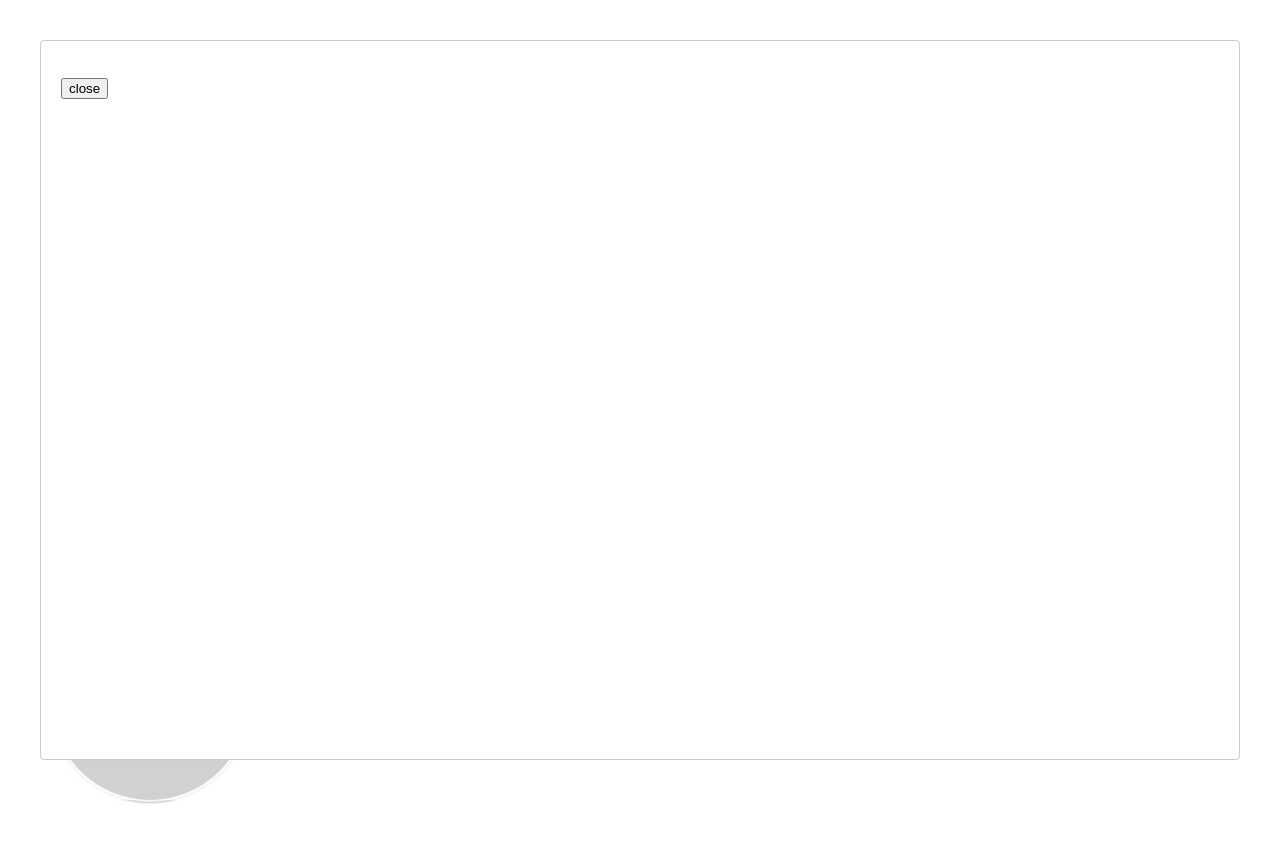
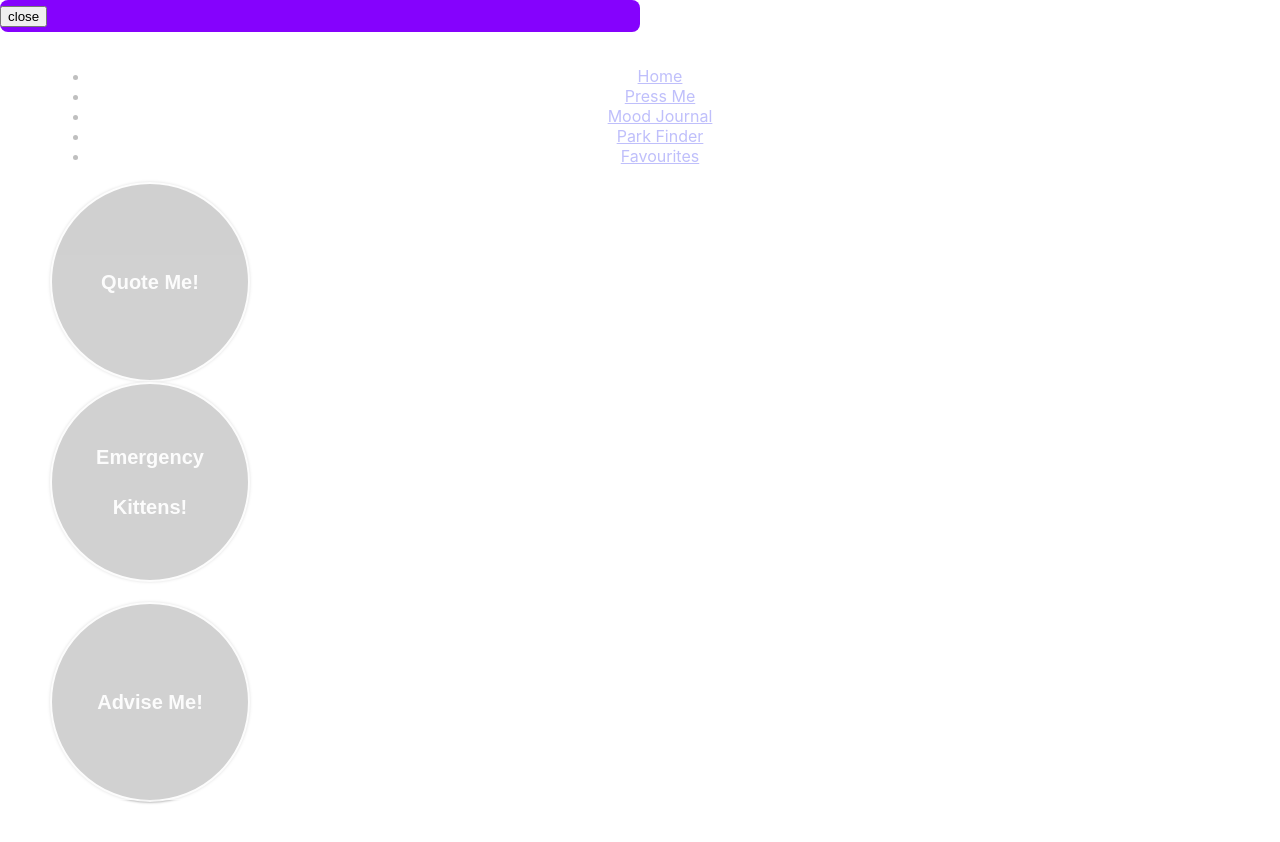
Before and after one commit to Ewan88/CTFO, a React (Create React App) app in the folder ctfo_client/: page /pressMe in a window 1280 px wide. Both pictures are taken after a click on the button "Quote Me!". Shown: the top 842 px of the page. Built offline with nearby package versions, Linux system fonts and the light colour scheme; no server answers.

Commit message:
css tweaking

```diff
--- a/ctfo_client/src/App.css
+++ b/ctfo_client/src/App.css
@@ -6,6 +6,8 @@
 .App label {
   font-size: 30px;
 }
+
+/* buttons */
 
 #kittens {
   width: 40%;
@@ -27,3 +29,15 @@
     font-size:20px;
     font-weight:bold;
 }
+
+/* modal */
+
+.modal-box {
+  display: flex;
+  align-items: center;
+  width: 50%;
+  height: auto;
+  background: #8502fd;
+  border-radius: 8px;
+  color: white;
+}
--- a/ctfo_client/src/Components/QuoteMe.js
+++ b/ctfo_client/src/Components/QuoteMe.js
@@ -42,6 +42,7 @@ class QuoteMe extends Component {
        <button className="button" onClick={this.openShowQuote}>Quote Me!</button>
       </div>
       <Modal
+       className="modal-box"
        isOpen={this.state.modalIsOpen}
        onRequestClose={this.closeModal}
        contentLabel="Example Modal"
```
